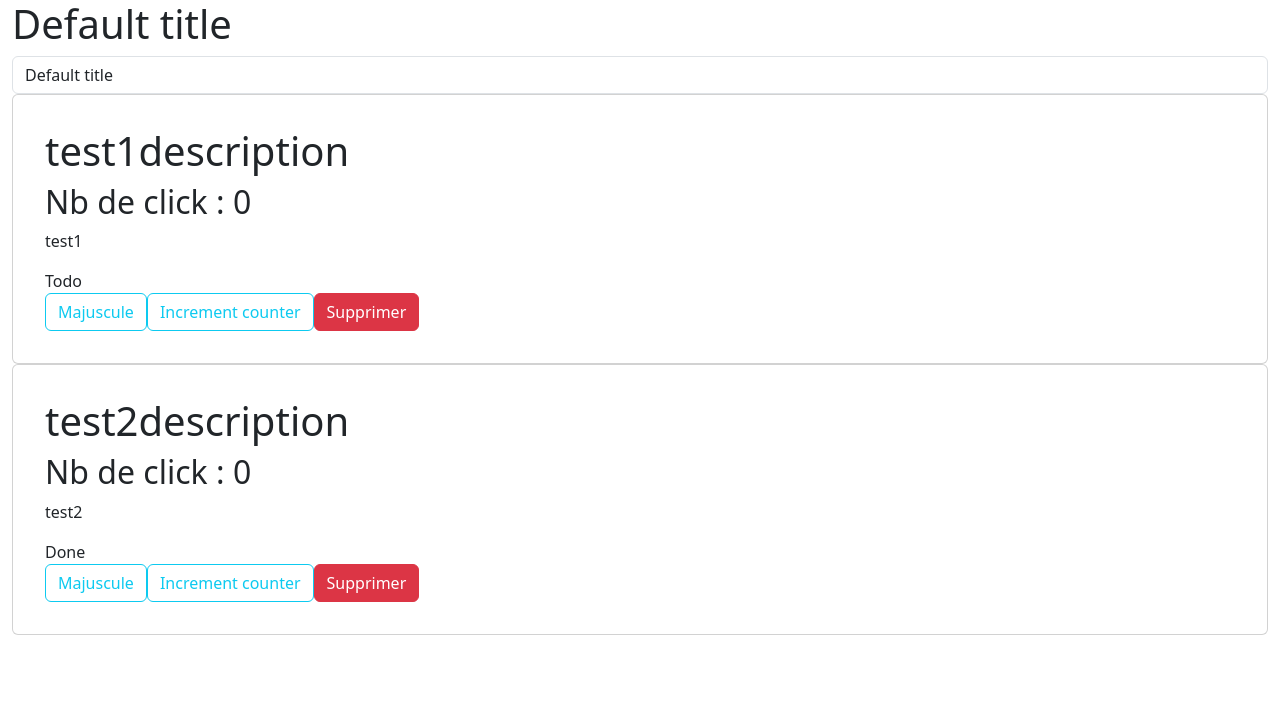
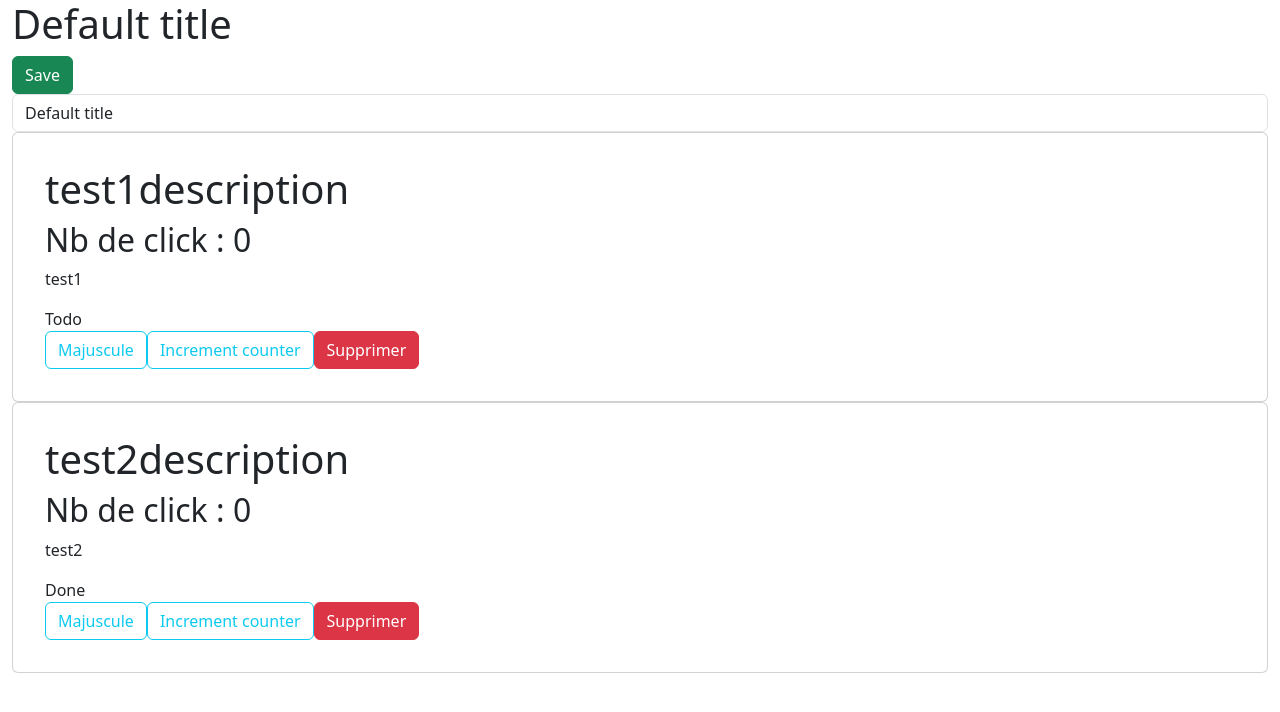
Before and after one commit to sbailleul/react-lesson, a React (Vite) app: page / in a window 1280 px wide. Shown: the top 712 px of the page. Built offline with nearby package versions, Linux system fonts and the light colour scheme.

Commit message:
feat(saveTodos): Save todos

```diff
--- a/src/TodoList.tsx
+++ b/src/TodoList.tsx
@@ -3,12 +3,36 @@ import { useState } from "react";
 
 type Todo = { title: string; description: string; status: boolean };
 export type TodoListProps = { todos: Todo[] };
+
+function delay() {
+  return new Promise((resolve) => {
+    setTimeout(resolve, 3000);
+  });
+}
+type LoadingStatus = 'idle' | 'pending' | 'success'
 export function TodoList({ todos }: TodoListProps) {
   const [title, setTitle] = useState("Default title");
+  const [loadingStatus, setLoadingStatus] = useState<LoadingStatus>('idle');
+  const handleSave = async () => {
+    setLoadingStatus('pending');
+    await delay()
+    setLoadingStatus('success')
+  }
   return (
     <div>
       <h1>{title}</h1>
-      <input className="form-control" placeholder="The todo title" value={title} type="text" onChange={(e) => setTitle(e.target.value)} />
+      <button className="btn btn-success" onClick={handleSave}>
+        Save
+      </button>
+      <input
+        className="form-control"
+        placeholder="The todo title"
+        value={title}
+        type="text"
+        onChange={(e) => setTitle(e.target.value)}
+      />
+      {loadingStatus === 'pending' && <h3 className="bg-info">Pending todos : {todos.length} </h3>}
+      {loadingStatus === 'success' && <h3 className="bg-success">Saved todos : {todos.length} </h3>}
       {todos.map((todo) => {
         return (
           <Todo
```
